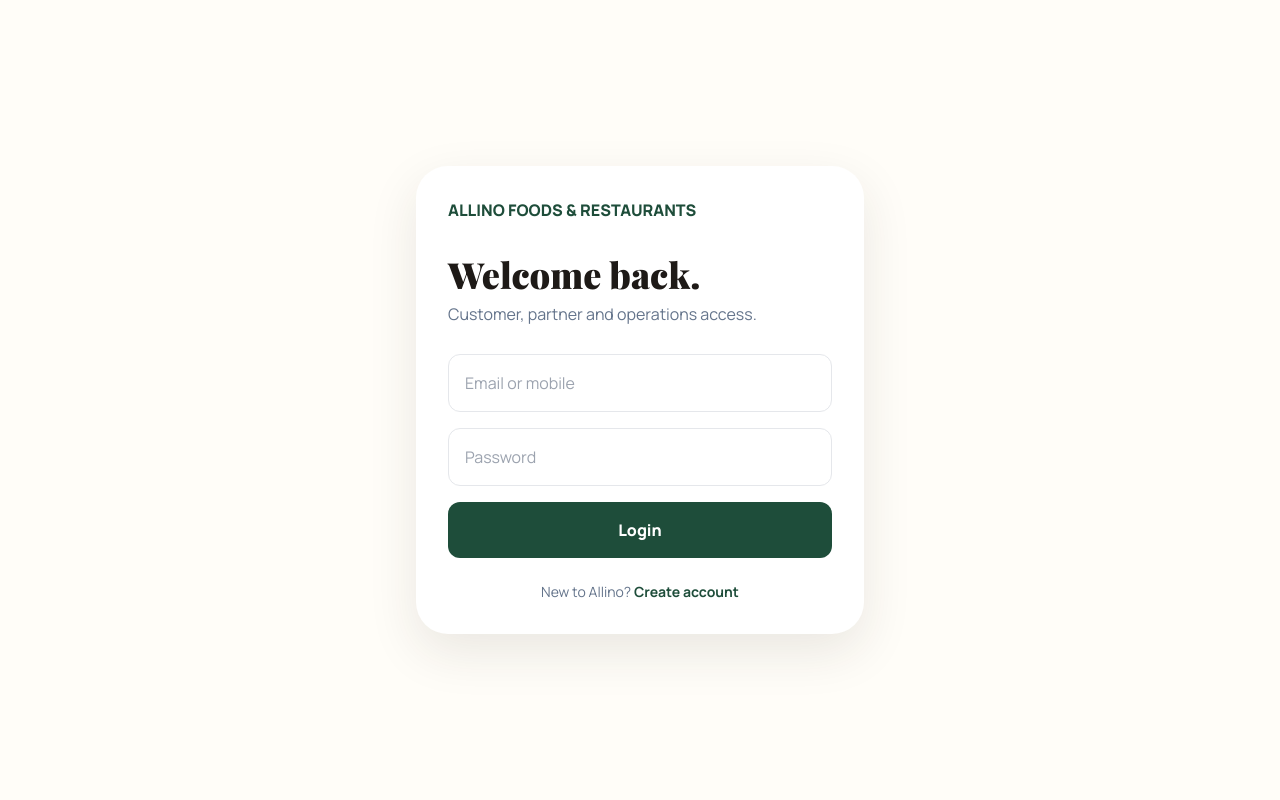
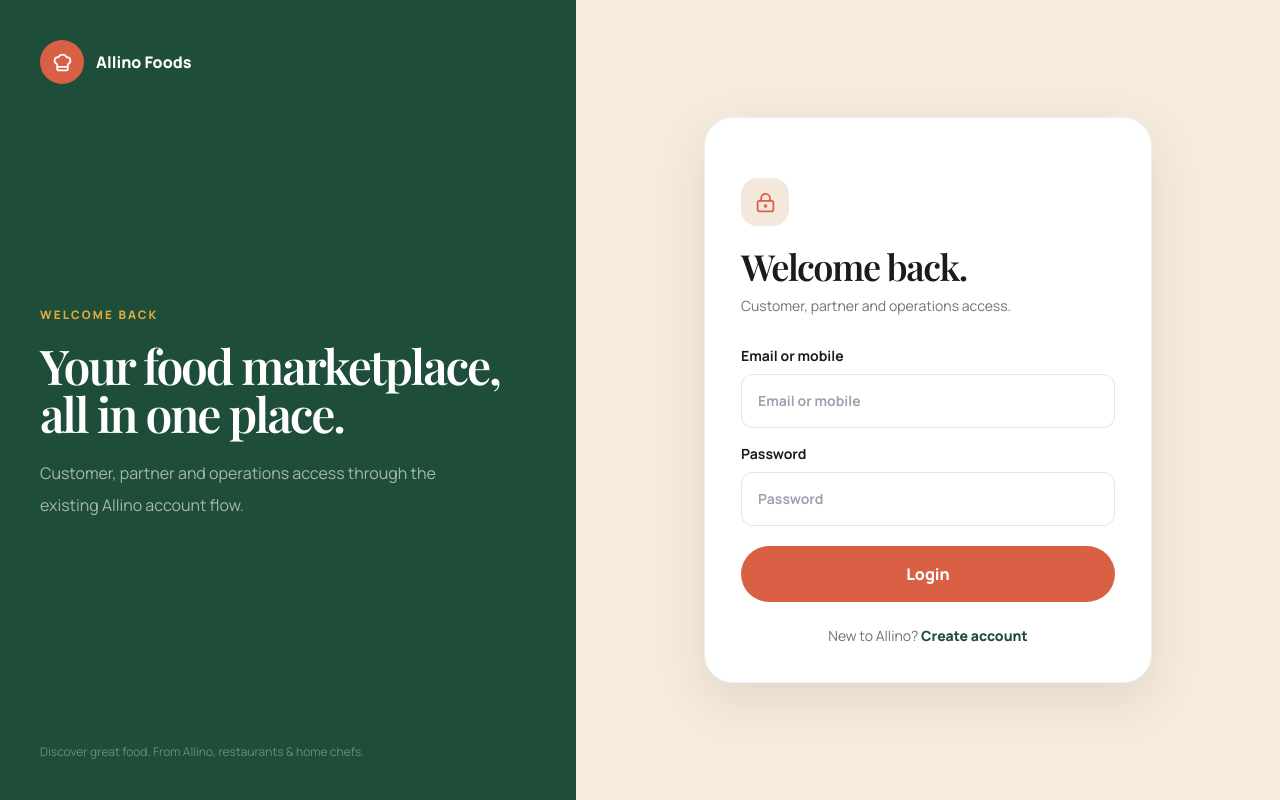
Before and after one commit to savrdhtechnology-cloud/Allinofoods, a Next.js app: page /login in a window 1280 px wide. Built offline with nearby package versions, Linux system fonts and the light colour scheme; a web font is replaced by a local one.

Commit message:
design: refresh app/login/page.tsx

```diff
--- a/app/login/page.tsx
+++ b/app/login/page.tsx
@@ -1,3 +1,24 @@
-"use client"; import Link from "next/link"; import {motion} from "framer-motion";
-import {MotionButton} from "@/components/motion/PageMotion";
-export default function Login(){return <main className="mesh grid min-h-screen place-items-center bg-[#fffdf8] px-5"><motion.div initial={{opacity:0,y:20}} animate={{opacity:1,y:0}} className="motion-form-card w-full max-w-md rounded-[2rem] bg-white p-8 shadow-card"><Link href="/" className="font-black text-allino-green">ALLINO FOODS & RESTAURANTS</Link><h1 className="mt-8 text-4xl font-black">Welcome back.</h1><p className="mt-2 text-slate-500">Customer, partner and operations access.</p><div className="mt-7 grid gap-4"><input className="rounded-xl border p-4" placeholder="Email or mobile"/><input type="password" className="rounded-xl border p-4" placeholder="Password"/><MotionButton className="rounded-xl bg-allino-green p-4 font-black text-white">Login</MotionButton></div><p className="mt-6 text-center text-sm text-slate-500">New to Allino? <Link className="font-bold text-allino-green" href="/register">Create account</Link></p></motion.div></main>}
+"use client";
+import Link from "next/link";
+import {motion,useReducedMotion} from "framer-motion";
+import {ChefHat,LockKeyhole} from "lucide-react";
+
+export default function Login(){
+ const reduce=useReducedMotion();
+ return <main className="grid min-h-screen bg-[#F6EBDD] lg:grid-cols-[.9fr_1.1fr]">
+  <section className="hidden bg-allino-green p-10 text-white lg:flex lg:flex-col lg:justify-between">
+    <Link href="/" className="flex items-center gap-3 font-extrabold"><span className="grid h-11 w-11 place-items-center rounded-full bg-allino-coral"><ChefHat size={21}/></span>Allino Foods</Link>
+    <div><p className="eyebrow !text-allino-gold">Welcome back</p><h1 className="mt-4 max-w-lg text-5xl font-semibold tracking-[-.045em]">Your food marketplace, all in one place.</h1><p className="mt-5 max-w-md leading-8 text-white/60">Customer, partner and operations access through the existing Allino account flow.</p></div>
+    <p className="text-xs text-white/35">Discover great food. From Allino, restaurants & home chefs.</p>
+  </section>
+  <section className="grid place-items-center px-5 py-12">
+    <motion.div initial={reduce?false:{opacity:0,y:18}} animate={{opacity:1,y:0}} className="motion-form-card w-full max-w-md rounded-[1.8rem] border border-black/[.06] bg-white p-7 shadow-card sm:p-9">
+      <Link href="/" className="flex items-center gap-2 font-extrabold text-allino-green lg:hidden"><ChefHat size={19}/>Allino Foods</Link>
+      <div className="mt-6 grid h-12 w-12 place-items-center rounded-2xl bg-[#F4E8DD] text-allino-coral"><LockKeyhole size={21}/></div>
+      <h1 className="mt-5 text-4xl font-semibold tracking-[-.04em]">Welcome back.</h1><p className="mt-2 text-sm leading-6 text-stone-500">Customer, partner and operations access.</p>
+      <form className="mt-7 grid gap-4"><label className="grid gap-2 text-sm font-bold">Email or mobile<input className="rounded-xl border border-black/[.10] p-4" placeholder="Email or mobile"/></label><label className="grid gap-2 text-sm font-bold">Password<input type="password" className="rounded-xl border border-black/[.10] p-4" placeholder="Password"/></label><button className="mt-1 rounded-full bg-allino-coral p-4 font-extrabold text-white transition hover:bg-allino-ink">Login</button></form>
+      <p className="mt-6 text-center text-sm text-stone-500">New to Allino? <Link className="font-extrabold text-allino-green" href="/register">Create account</Link></p>
+    </motion.div>
+  </section>
+ </main>;
+}
```
